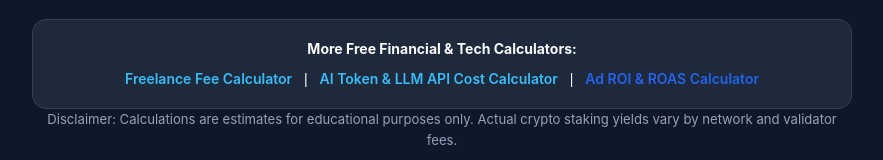
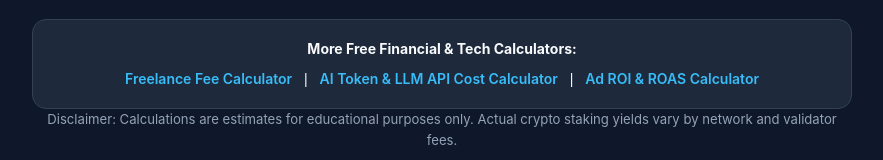
Before and after one commit to valeryivch-maker/crypto-staking-calculator, a plain HTML site: page index.html in a window 1280 px wide. Shown: the part 988-1148 px from the top of the page, without its empty margins (198-1081 px from the left). Drawn offline with Linux system fonts and the light colour scheme.

Commit message:
Update index.html

```diff
--- a/index.html
+++ b/index.html
@@ -128,7 +128,7 @@
   <strong style="display:block;margin-bottom:8px;">More Free Financial & Tech Calculators:</strong>
   <a href="https://valeryivch-maker.github.io/freelance-fee-calculator/" target="_blank" style="color:#38bdf8;text-decoration:none;font-weight:600;margin:0 8px;">Freelance Fee Calculator</a> |
   <a href="https://valeryivch-maker.github.io/ai-token-cost-calculator/" target="_blank" style="color:#38bdf8;text-decoration:none;font-weight:600;margin:0 8px;">AI Token & LLM API Cost Calculator</a> |
-  <a href="https://valeryivch-maker.github.io/roas-roi-calculator/" target="_blank" style="color:#2563eb;text-decoration:none;font-weight:600;margin:0 8px;">Ad ROI & ROAS Calculator</a>
+  <a href="https://valeryivch-maker.github.io/roas-roi-calculator/" target="_blank" style="color:#38bdf8;text-decoration:none;font-weight:600;margin:0 8px;">Ad ROI & ROAS Calculator</a>
 </nav>
     <p>Disclaimer: Calculations are estimates for educational purposes only. Actual crypto staking yields vary by network and validator fees.</p>
   </footer>
```
